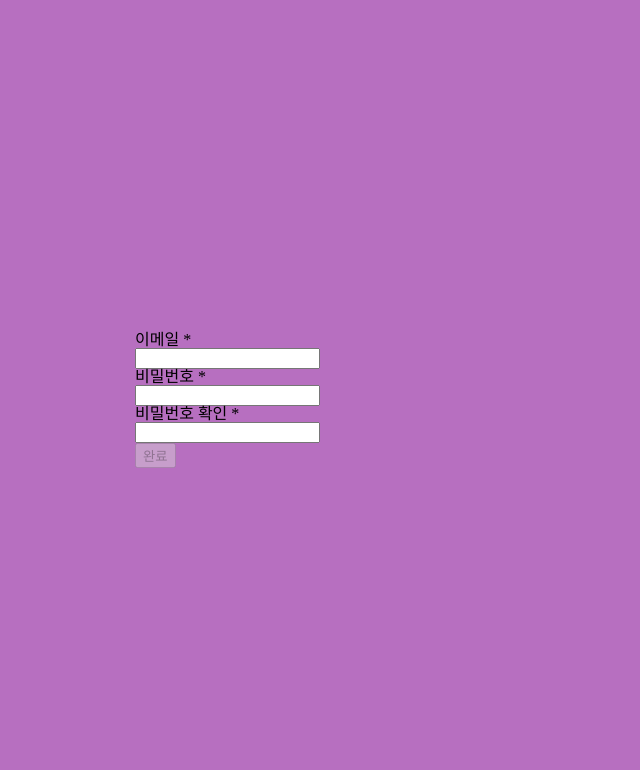
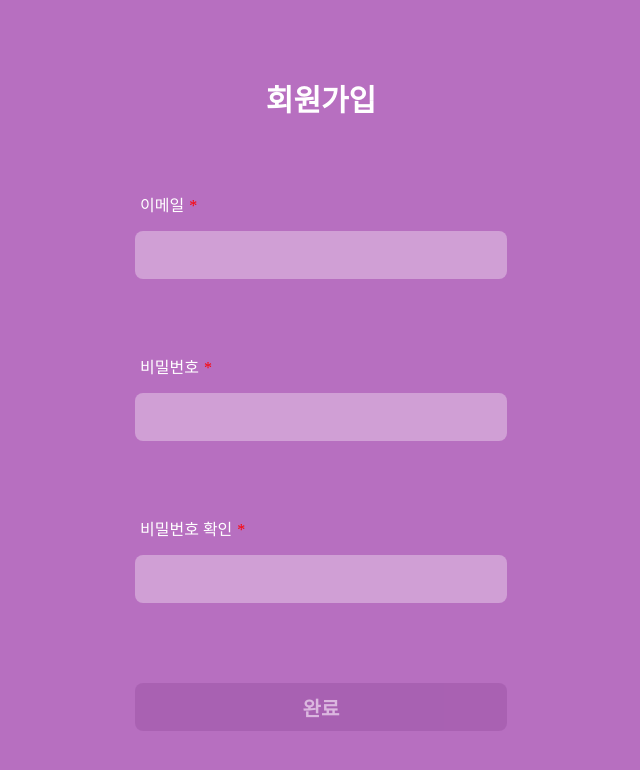
Before and after one commit to tnals545/wanted-pre-onboarding-frontend, a React (Create React App) app: page /sign_up in a window 1280 px wide. Shown: the top 770 px of the page, without its empty margins (319-959 px from the left). Built offline with nearby package versions, Linux system fonts and the light colour scheme.

Commit message:
Update - SignUp.jsx styled-components 컴포넌트 적용

```diff
--- a/src/pages/SginUp.jsx
+++ b/src/pages/SginUp.jsx
@@ -1,7 +1,11 @@
 import { useEffect, useState } from "react";
 import { useNavigate } from "react-router-dom";
+import { Button } from "styles/Button";
 
 import { Container } from "styles/Container";
+import { Div } from "styles/Div";
+import { Input } from "styles/Input";
+import { Span } from "styles/Span";
 import { postSignUp } from "../components/api";
 import Title from "../components/Title";
 
@@ -119,7 +123,7 @@ const SignUp = () => {
   };
 
   useEffect(() => {
-    if (pw !== pwConfirm) {
+    if (pwConfirm.length < 8 || pw !== pwConfirm) {
       setPwConfirmState((prev) => {
         return {
           ...prev,
@@ -141,45 +145,84 @@ const SignUp = () => {
   return (
     <Container>
       <Title title="Sign Up" />
+      <Div purpose="signup" className="header">
+        <Span size="XLarge" bold="thick">
+          회원가입
+        </Span>
+      </Div>
       <form onSubmit={onSubmit}>
-        <div className="formbox">
-          <p>이메일 *</p>
-          <input onChange={onChangeEmail} type="email" />
+        <Div purpose="signup" className="signupEmail">
+          <Span>
+            이메일<Span color="red">*</Span>
+          </Span>
+          <Input onChange={onChangeEmail} type="email" />
+        </Div>
+        <Div purpose="signup" className="errMessage">
           {email.length > 0 && (
-            <span className={`message ${isEmail ? "success" : "error"}`}>
+            <Span
+              size="medium"
+              bgColor="bright"
+              className={`${isEmail ? "success" : "error"}`}
+            >
               {emailMessage}
-            </span>
+            </Span>
           )}
-        </div>
+        </Div>
 
-        <div className="formbox">
-          <p>비밀번호 *</p>
-          <input onChange={onChangePassword} type="password" />
+        <Div purpose="signup" className="signupPW">
+          <Span>
+            비밀번호<Span color="red">*</Span>
+          </Span>
+          <Input onChange={onChangePassword} type="password" />
+        </Div>
+        <Div purpose="signup" className="errMessage">
           {pw.length > 0 && (
-            <span className={`message ${isPw ? "success" : "error"}`}>
+            <Span
+              size="medium"
+              bgColor="bright"
+              className={`${isPw ? "success" : "error"}`}
+            >
               {pwMessage}
-            </span>
+            </Span>
           )}
-        </div>
+        </Div>
 
-        <div className="formbox">
-          <p>비밀번호 확인 *</p>
-          <input onChange={onChangePasswordConfirm} type="password" />
+        <Div purpose="signup" className="signupPWConfirm">
+          <Span>
+            비밀번호 확인<Span color="red">*</Span>
+          </Span>
+          <Input onChange={onChangePasswordConfirm} type="password" />
+        </Div>
+        <Div purpose="signup" className="errMessage">
           {pwConfirm.length > 0 && (
-            <span className={`message ${isPwConfirm ? "success" : "error"}`}>
+            <Span
+              size="medium"
+              bgColor="bright"
+              className={`${isPwConfirm ? "success" : "error"}`}
+            >
               {pwConfirmMessage}
-            </span>
+            </Span>
           )}
-        </div>
+        </Div>
 
-        <div>
-          <span>{errMessage.isErr && errMessage.message}</span>
-          <input
+        <Div purpose="signup" className="signupBtn">
+          <Button
             type="submit"
-            value="완료"
             disabled={!(isEmail && isPw && isPwConfirm)}
-          />
-        </div>
+            color="bgMagenta"
+            size="large"
+            bold="thick"
+          >
+            완료
+          </Button>
+        </Div>
+        <Div purpose="signup" className="errMessage">
+          {errMessage.isErr && (
+            <Span size="medium" bgColor="bright" color="red">
+              {errMessage.message}
+            </Span>
+          )}
+        </Div>
       </form>
     </Container>
   );
```
